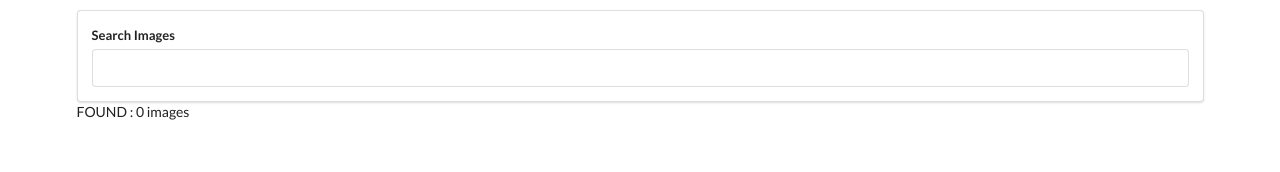
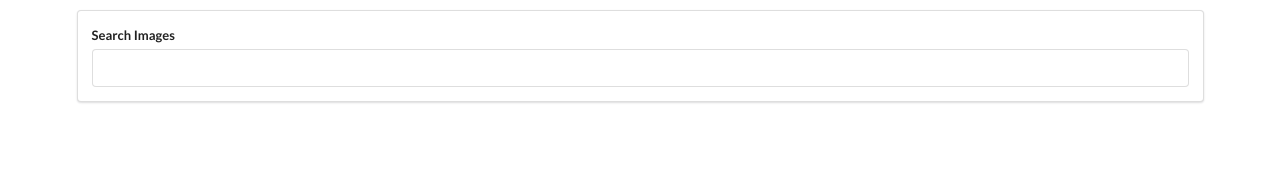
Before and after one commit to rawwr-cmd/Pic-search, a React (Create React App) app: page / in a window 1280 px wide. Shown: the top 172 px of the page. Built offline with nearby package versions, Linux system fonts and the light colour scheme.

Commit message:
rendering lists of the component

```diff
--- a/src/Components/App.js
+++ b/src/Components/App.js
@@ -1,7 +1,7 @@
 import React from "react";
 import Unsplash from "../API/Unsplash";
 import SearchBar from "./SearchBar";
-
+import ImageList from "./ImageList";
 class App extends React.Component {
   state = { images: [] };
 
@@ -24,7 +24,7 @@ class App extends React.Component {
     return (
       <div className="ui container" style={{ marginTop: "10px" }}>
         <SearchBar onSubmition={this.onSearchSubmit} />
-        FOUND : {this.state.images.length} images
+        <ImageList images={this.state.images} />
       </div>
     );
   }
--- /dev/null
+++ b/src/Components/ImageList.js
@@ -0,0 +1,12 @@
+import React from "react";
+
+const ImageList = (props) => {
+  // console.log(props.images);
+  const images = props.images.map(({ urls }) => {
+    return <img src={urls.regular} alt="images.urls.regular" />;
+  });
+
+  return <div>{images}</div>;
+};
+
+export default ImageList;
```
